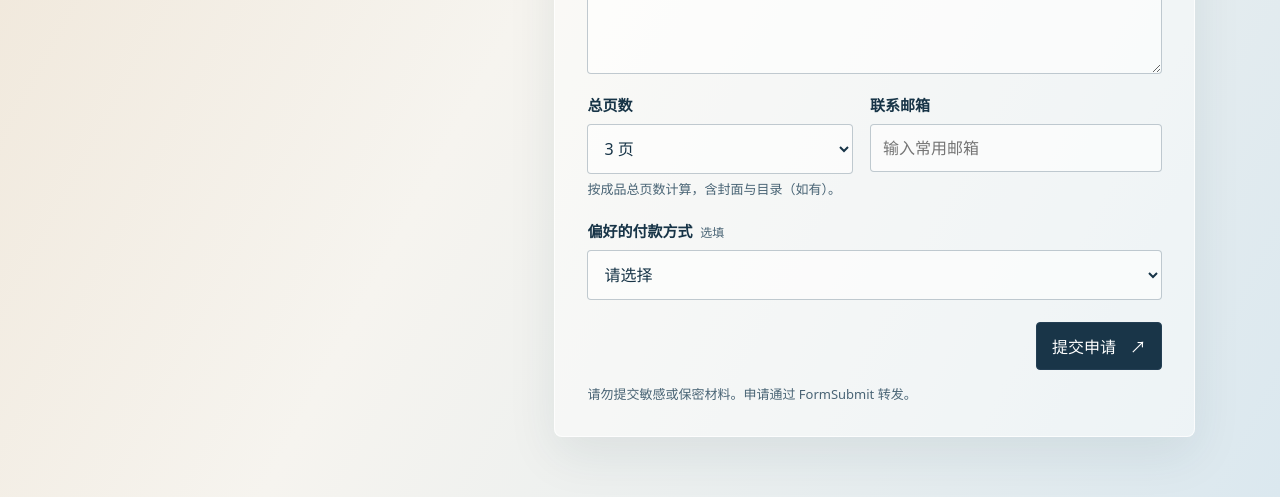
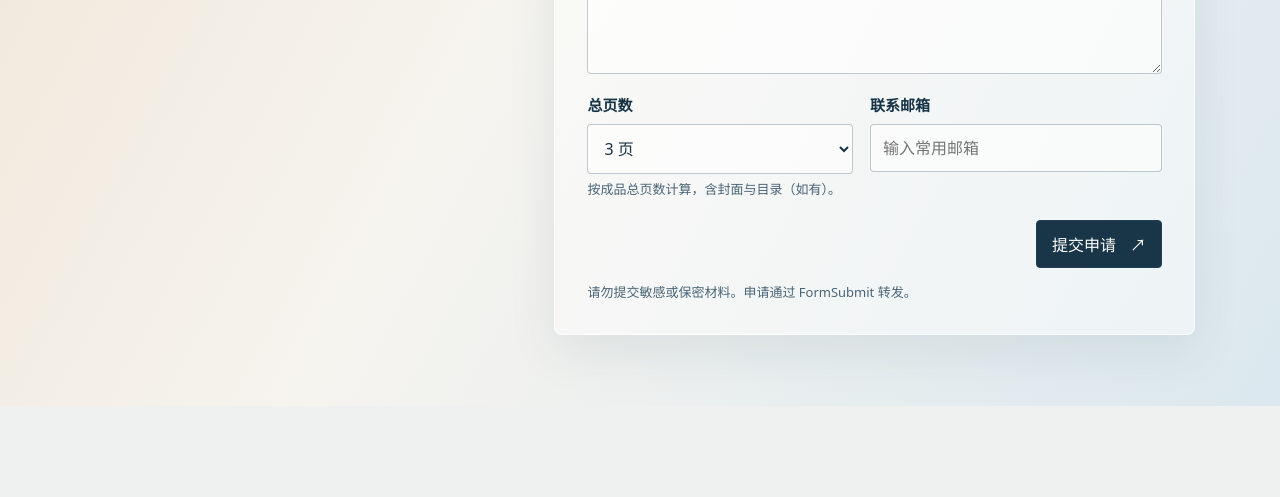
Before and after one commit to JHChen6393/ppt-center, a plain HTML site: page request/index.html in a window 1280 px wide. Shown: the part 394-891 px from the top of the page. After the commit the page ends 800 px from the top, so only its background shows below. Drawn offline with Linux system fonts and the light colour scheme.

Commit message:
Remove payment preference until checkout is available

```diff
--- a/request/index.html
+++ b/request/index.html
@@ -6,8 +6,8 @@
 <title>申请试用 · 页序</title>
 <meta name="robots" content="noindex">
 <link rel="stylesheet" href="../site.css">
-<link rel="stylesheet" href="order.css?v=2">
-<script src="order.js?v=2" defer></script>
+<link rel="stylesheet" href="order.css?v=3">
+<script src="order.js?v=3" defer></script>
 </head>
 <body>
 <header class="shell top"><a class="brand" href="../" aria-label="页序首页"><span class="mark" aria-hidden="true"></span>页序</a><span>演示试用</span></header>
@@ -21,15 +21,6 @@
 <div><label for="pages">总页数</label><select id="pages" name="pages" required aria-describedby="page-detail"></select><small id="page-detail">按成品总页数计算，含封面与目录（如有）。</small></div>
 <div><label for="email">联系邮箱</label><input id="email" name="email" type="email" autocomplete="email" maxlength="254" placeholder="输入常用邮箱" required></div>
 </div>
-<div class="payment-choice">
-<label for="payment">偏好的付款方式 <span class="optional">选填</span></label>
-<select id="payment" name="payment">
-<option value="">请选择</option>
-<option value="wechat">微信支付</option>
-<option value="alipay">支付宝</option>
-<option value="paypal">PayPal</option>
-</select>
-</div>
 <div class="submit-row">
 <button class="primary" id="send" type="submit" disabled>提交申请 <span aria-hidden="true">↗</span></button>
 </div>
--- a/request/order.css
+++ b/request/order.css
@@ -14,8 +14,6 @@
 .receipt{background:#152e42;color:#f1f5f7;border-radius:5px;padding:24px}
 .receipt h2{margin:0 0 10px}
 .receipt p{color:#dce7ed;margin:0;line-height:1.6}
-.optional{color:var(--muted);font-size:12px;font-weight:400;margin-inline-start:4px}
-.payment-choice{margin-bottom:22px}
 .submit-row{display:flex;justify-content:flex-end}
 .submit-row button{cursor:pointer}
 .submit-row button:disabled{opacity:.66;cursor:wait}
--- a/request/order.js
+++ b/request/order.js
@@ -4,7 +4,6 @@ const send = document.querySelector('#send');
 const pages = form.elements.pages;
 const feedback = document.querySelector('#feedback');
 const receipt = document.querySelector('#receipt');
-const methods = { wechat: '微信支付', alipay: '支付宝', paypal: 'PayPal' };
 const relay = '186cbfb12df14a5571eda8a9aa4ac7ec';
 const endpoint = 'https://formsubmit.co/ajax/' + relay;
 
@@ -23,7 +22,6 @@ form.addEventListener('submit', async (event) => {
   const order = {
     email: form.elements.email.value.trim(),
     total_pages: Number(pages.value),
-    preferred_payment: methods[form.elements.payment.value] ?? '',
     material,
   };
   const serialized = JSON.stringify(order);
```
